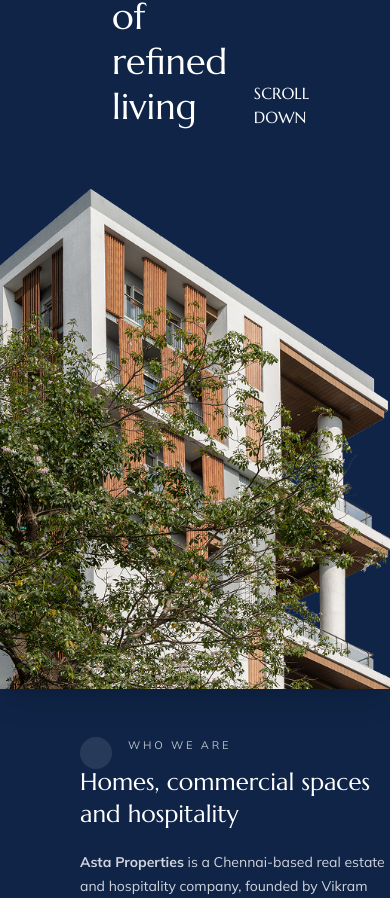
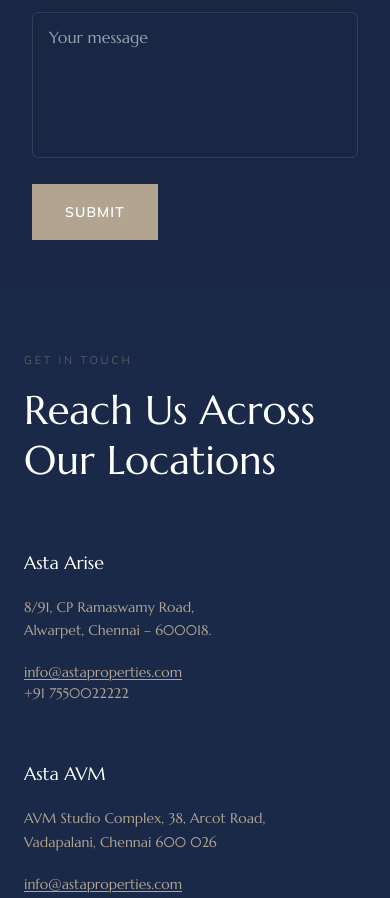
Before and after one commit to muha-mmed-ms/asta, a React (Vite) app: page / in a window 390 px wide. Shown: the part 920-1818 px from the top of the page. Built offline with nearby package versions, Linux system fonts and the light colour scheme.

Commit message:
added some ui changes

```diff
--- a/src/App.jsx
+++ b/src/App.jsx
@@ -21,19 +21,19 @@
     <div className="min-h-full bg-primary text-white">
       {/* <Header /> */}
       <main>
-        <Hero />
+        {/* <Hero />
         <WhoWeAre />
         <Projects />
         <WhyChooseUs />
-        <LegacyOfTrust />
+        <LegacyOfTrust /> */}
         {/* <Features /> */}
         {/* <About /> */}
-        <Testimonials />
+        {/* <Testimonials />
         <Cta />
         <PropertyShowcase />
         <Highlights />
         <DistinctionHero />
-        <RoomGallery />
+        <RoomGallery /> */}
         <Contact />
         <GetInTouch />
       </main>
--- a/src/components/Contact.jsx
+++ b/src/components/Contact.jsx
@@ -108,7 +108,8 @@
                 <div>
                   <button
                     type="submit"
-                    className="px-8 py-3 bg-[#c9a961] text-white font-medium rounded-md hover:bg-[#b89851] transition-colors duration-300 border border-[#B1A490]/36"
+                    className="px-8 py-5 bg-[#B1A490] text-white border border-[#B1A490]/36 text-[14px] font-semibold leading-[100%] tracking-[0.08em] uppercase"
+                    style={{ fontFamily: 'Mulish, sans-serif' }}
                   >
                     SUBMIT
                   </button>
--- a/src/components/GetInTouch.jsx
+++ b/src/components/GetInTouch.jsx
@@ -31,7 +31,7 @@
       <div className="max-w-7xl mx-auto px-6 sm:px-8 lg:px-12">
         {/* Header */}
         <div className="mb-16 lg:mb-20">
-          <p className="text-[11px] sm:text-[12px] tracking-[0.25em] uppercase text-white/50 mb-4 font-light" style={{ fontFamily: 'Mulish, sans-serif' }}>
+          <p className="text-[11px] sm:text-[12px] tracking-[0.25em] uppercase text-[#B1A490]/50 mb-4 font-light" style={{ fontFamily: 'Mulish, sans-serif' }}>
             GET IN TOUCH
           </p>
           <h2 className="text-[40px] sm:text-[45px] lg:text-[50px] font-normal leading-tight">
@@ -49,14 +49,14 @@
               </h3>
 
               {/* Address */}
-              <p className="text-white/60 text-[14px] sm:text-[15px] leading-[1.7] whitespace-pre-line mb-4">
+              <p className="text-[#B1A490] text-[14px] sm:text-[15px] leading-[1.7] whitespace-pre-line mb-4">
                 {location.address}
               </p>
 
               {/* Email */}
               <a
                 href={`mailto:${location.email}`}
-                className="block text-[#6b9acc] hover:text-[#8fb3d9] transition-colors text-[14px] sm:text-[15px] underline decoration-1 underline-offset-2"
+                className="text-[#B1A490]  transition-colors text-[14px] sm:text-[15px] underline decoration-1 underline-offset-2"
               >
                 {location.email}
               </a>
@@ -64,7 +64,7 @@
               {/* Phone */}
               <a
                 href={`tel:${location.phone.replace(/\s/g, '')}`}
-                className="block text-white/60 hover:text-white transition-colors text-[14px] sm:text-[15px]"
+                className="block text-[#B1A490] transition-colors text-[14px] sm:text-[15px] mb-4"
               >
                 {location.phone}
               </a>
```
